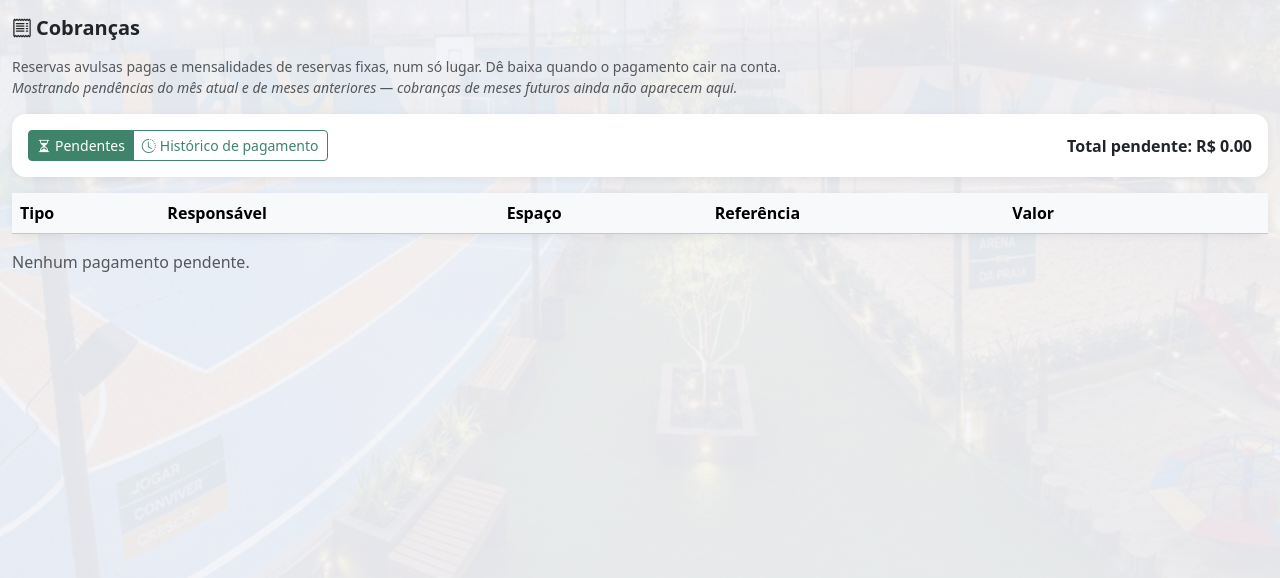
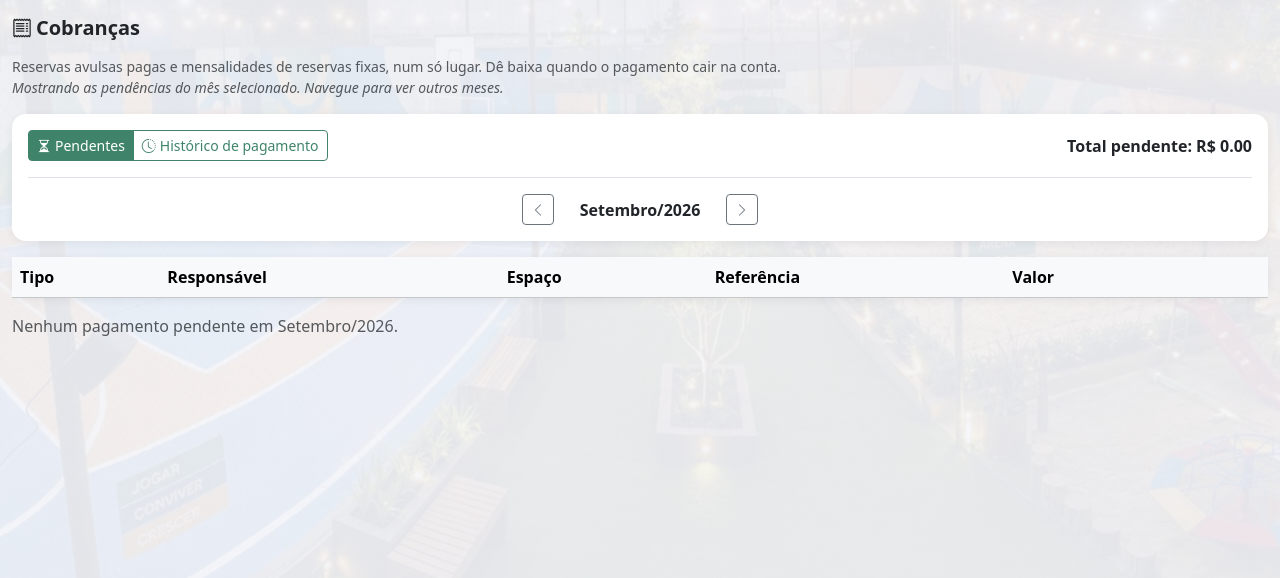
Before and after one commit to rcrjunior12/reserva-espacos, a Flask app: page /cobrancas in a window 1280 px wide. Shown: the part 56-634 px from the top of the page. Run offline with Flask 3, Linux system fonts and the light colour scheme; a user stored in the database is signed in; data that the repository does not hold is empty.

Commit message:
Lider/WhatsApp por ministerio e navegacao por mes em Cobrancas

```diff
--- a/app.py
+++ b/app.py
@@ -196,6 +196,26 @@ def limites_mes(ref=None):
     prox = (inicio.replace(day=28) + timedelta(days=4)).replace(day=1)
     fim = prox - timedelta(days=1)
     return inicio, fim
+
+
+MESES_PT = ["Janeiro", "Fevereiro", "Março", "Abril", "Maio", "Junho",
+            "Julho", "Agosto", "Setembro", "Outubro", "Novembro", "Dezembro"]
+
+
+def mes_label(mes_str):
+    """Formata 'YYYY-MM' como 'Mês/AAAA' em português."""
+    try:
+        ano, mes = mes_str.split("-")
+        return f"{MESES_PT[int(mes) - 1]}/{ano}"
+    except (ValueError, IndexError):
+        return mes_str
+
+
+def mes_adjacente(mes_str, delta):
+    """Retorna o mês 'YYYY-MM' delta meses antes/depois de mes_str."""
+    ano, mes = (int(x) for x in mes_str.split("-"))
+    total = ano * 12 + (mes - 1) + delta
+    return f"{total // 12}-{(total % 12) + 1:02d}"
 
 
 # Quantos dias para frente a agenda de uma reserva fixa é gerada de cada vez.
@@ -732,17 +752,19 @@ def ministerios_list():
 def ministerio_novo():
     if request.method == "POST":
         name = request.form.get("name", "").strip()
+        leader_name = request.form.get("leader_name", "").strip()
+        leader_whatsapp = request.form.get("leader_whatsapp", "").strip()
         if not name:
             flash("Informe o nome do ministério.", "danger")
-            return render_template("ministerio_form.html", ministry=None)
+            return render_template("ministerio_form.html", ministry=None, form=request.form)
         if Ministry.query.filter_by(name=name).first():
             flash("Já existe um ministério com esse nome.", "danger")
-            return render_template("ministerio_form.html", ministry=None)
-        db.session.add(Ministry(name=name))
+            return render_template("ministerio_form.html", ministry=None, form=request.form)
+        db.session.add(Ministry(name=name, leader_name=leader_name, leader_whatsapp=leader_whatsapp))
         db.session.commit()
         flash("Ministério cadastrado.", "success")
         return redirect(url_for("ministerios_list"))
-    return render_template("ministerio_form.html", ministry=None)
+    return render_template("ministerio_form.html", ministry=None, form=None)
 
 
 @app.route("/ministerios/<int:ministry_id>/editar", methods=["GET", "POST"])
@@ -751,11 +773,13 @@ def ministerio_editar(ministry_id):
     ministry = Ministry.query.get_or_404(ministry_id)
     if request.method == "POST":
         ministry.name = request.form.get("name", "").strip()
+        ministry.leader_name = request.form.get("leader_name", "").strip()
+        ministry.leader_whatsapp = request.form.get("leader_whatsapp", "").strip()
         ministry.active = request.form.get("active") == "on"
         db.session.commit()
         flash("Ministério atualizado.", "success")
         return redirect(url_for("ministerios_list"))
-    return render_template("ministerio_form.html", ministry=ministry)
+    return render_template("ministerio_form.html", ministry=ministry, form=None)
 
 
 @app.route("/ministerios/<int:ministry_id>/excluir", methods=["POST"])
@@ -910,15 +934,25 @@ def cobrancas_list():
     pagas = (view == "historico")
 
     mes_atual = date.today().strftime("%Y-%m")
-    _, fim_mes_atual = limites_mes()
+    mes_selecionado = request.args.get("mes", mes_atual)
+    # valida o formato; se vier algo estranho, volta pro mês atual
+    try:
+        ano_ref, mes_ref = (int(x) for x in mes_selecionado.split("-"))
+        date(ano_ref, mes_ref, 1)
+    except (ValueError, TypeError):
+        mes_selecionado = mes_atual
+
+    inicio_mes_sel, fim_mes_sel = limites_mes(date(*(int(x) for x in mes_selecionado.split("-")), 1))
+    mes_anterior = mes_adjacente(mes_selecionado, -1)
+    mes_seguinte = mes_adjacente(mes_selecionado, 1)
 
     itens = []
 
     bills_q = MonthlyBill.query.join(RecurringBooking).filter(MonthlyBill.payment_confirmed == pagas)  # noqa: E712
     if not pagas:
-        # Cobranças pendentes: só mostra o mês atual e meses anteriores (o que já venceu ou está vencendo).
-        # Faturas de meses futuros (geradas com antecedência) ainda não devem aparecer como pendência.
-        bills_q = bills_q.filter(MonthlyBill.month <= mes_atual)
+        # Cobranças pendentes: mostra só o mês selecionado (atual por padrão).
+        # Navegue para meses anteriores/seguintes para ver outras cobranças.
+        bills_q = bills_q.filter(MonthlyBill.month == mes_selecionado)
     bills = bills_q.all()
     for b in bills:
         itens.append({
@@ -944,7 +978,10 @@ def cobrancas_list():
         .filter(Reservation.status != "Cancelada")
     )
     if not pagas:
-        avulsas_q = avulsas_q.filter(Reservation.date <= fim_mes_atual.isoformat())
+        avulsas_q = avulsas_q.filter(
+            Reservation.date >= inicio_mes_sel.isoformat(),
+            Reservation.date <= fim_mes_sel.isoformat(),
+        )
     avulsas = avulsas_q.all()
     for r in avulsas:
         itens.append({
@@ -968,7 +1005,12 @@ def cobrancas_list():
     itens.sort(key=lambda i: i["ordenacao"], reverse=True)
     total = sum(i["valor"] for i in itens)
 
-    return render_template("cobrancas.html", itens=itens, view=view, total=total)
+    return render_template(
+        "cobrancas.html", itens=itens, view=view, total=total,
+        mes_selecionado=mes_selecionado, mes_atual=mes_atual,
+        mes_anterior=mes_anterior, mes_seguinte=mes_seguinte,
+        mes_selecionado_label=mes_label(mes_selecionado),
+    )
 
 
 @app.route("/reservas/<int:reserva_id>/dar-baixa", methods=["POST"])
@@ -1031,7 +1073,11 @@ def cobrancas_dar_baixa_lote():
         flash(f"{count} pagamento(s) dado(s) como recebido(s).", "success")
     else:
         flash("Nenhum item selecionado (ou já estava pago).", "warning")
-    return redirect(url_for("cobrancas_list", view=request.form.get("view", "pendentes")))
+    return redirect(url_for(
+        "cobrancas_list",
+        view=request.form.get("view", "pendentes"),
+        mes=request.form.get("mes") or None,
+    ))
 
 
 @app.route("/recorrentes/<int:recorrente_id>/faturas/<int:bill_id>/pagar", methods=["GET", "POST"])
@@ -1211,6 +1257,14 @@ def run_light_migrations():
             if "composite_of" not in cols:
                 conn.execute(text("ALTER TABLE space ADD COLUMN composite_of VARCHAR(255) DEFAULT ''"))
             conn.commit()
+    if inspector.has_table("ministry"):
+        cols = {c["name"] for c in inspector.get_columns("ministry")}
+        with db.engine.connect() as conn:
+            if "leader_name" not in cols:
+                conn.execute(text("ALTER TABLE ministry ADD COLUMN leader_name VARCHAR(120) DEFAULT ''"))
+            if "leader_whatsapp" not in cols:
+                conn.execute(text("ALTER TABLE ministry ADD COLUMN leader_whatsapp VARCHAR(30) DEFAULT ''"))
+            conn.commit()
 
 
 def cleanup_faturas_de_recorrentes_encerradas():
--- a/models.py
+++ b/models.py
@@ -54,6 +54,8 @@ class Ministry(db.Model):
     id = db.Column(db.Integer, primary_key=True)
     name = db.Column(db.String(120), nullable=False, unique=True)
     active = db.Column(db.Boolean, default=True)
+    leader_name = db.Column(db.String(120), default="")
+    leader_whatsapp = db.Column(db.String(30), default="")
 
     reservations = db.relationship("Reservation", backref="ministry", lazy=True)
 
--- a/templates/cobrancas.html
+++ b/templates/cobrancas.html
@@ -6,13 +6,13 @@
 </div>
 <p class="text-muted small mb-3">
   Reservas avulsas pagas e mensalidades de reservas fixas, num só lugar. Dê baixa quando o pagamento cair na conta.
-  {% if view != 'historico' %}<br><span class="fst-italic">Mostrando pendências do mês atual e de meses anteriores — cobranças de meses futuros ainda não aparecem aqui.</span>{% endif %}
+  {% if view != 'historico' %}<br><span class="fst-italic">Mostrando as pendências do mês selecionado. Navegue para ver outros meses.</span>{% endif %}
 </p>
 
 <div class="card p-3 mb-3">
   <div class="d-flex justify-content-between align-items-center flex-wrap gap-2">
     <div class="btn-group btn-group-sm" role="group">
-      <a href="{{ url_for('cobrancas_list', view='pendentes') }}" class="btn {{ 'btn-primary' if view != 'historico' else 'btn-outline-primary' }}">
+      <a href="{{ url_for('cobrancas_list', view='pendentes', mes=mes_selecionado) }}" class="btn {{ 'btn-primary' if view != 'historico' else 'btn-outline-primary' }}">
         <i class="bi bi-hourglass-split me-1"></i>Pendentes
       </a>
       <a href="{{ url_for('cobrancas_list', view='historico') }}" class="btn {{ 'btn-primary' if view == 'historico' else 'btn-outline-primary' }}">
@@ -24,10 +24,26 @@
       R$ {{ '%.2f'|format(total) }}
     </span>
   </div>
+
+  {% if view != 'historico' %}
+  <div class="d-flex justify-content-center align-items-center gap-3 mt-3 pt-3 border-top">
+    <a href="{{ url_for('cobrancas_list', view='pendentes', mes=mes_anterior) }}" class="btn btn-sm btn-outline-secondary">
+      <i class="bi bi-chevron-left"></i>
+    </a>
+    <span class="fw-semibold" style="min-width: 140px; text-align:center;">{{ mes_selecionado_label }}</span>
+    <a href="{{ url_for('cobrancas_list', view='pendentes', mes=mes_seguinte) }}" class="btn btn-sm btn-outline-secondary">
+      <i class="bi bi-chevron-right"></i>
+    </a>
+    {% if mes_selecionado != mes_atual %}
+    <a href="{{ url_for('cobrancas_list', view='pendentes', mes=mes_atual) }}" class="btn btn-sm btn-link">Voltar pro mês atual</a>
+    {% endif %}
+  </div>
+  {% endif %}
 </div>
 
 <form method="post" action="{{ url_for('cobrancas_dar_baixa_lote') }}" id="cobrancas-form">
   <input type="hidden" name="view" value="{{ view }}">
+  <input type="hidden" name="mes" value="{{ mes_selecionado }}">
 
   {% if view != 'historico' and itens %}
   <div class="d-flex justify-content-between align-items-center mb-2 flex-wrap gap-2">
@@ -93,7 +109,7 @@
 </form>
 {% if not itens %}
 <p class="text-muted mt-3">
-  {{ 'Nenhum pagamento pendente.' if view != 'historico' else 'Nenhum pagamento recebido ainda.' }}
+  {{ 'Nenhum pagamento pendente em ' + mes_selecionado_label + '.' if view != 'historico' else 'Nenhum pagamento recebido ainda.' }}
 </p>
 {% endif %}
 {% endblock %}
```
Also changed, not shown: templates/ministerio_form.html (+10 -1 lines), templates/ministerios.html (+15 -2 lines).
